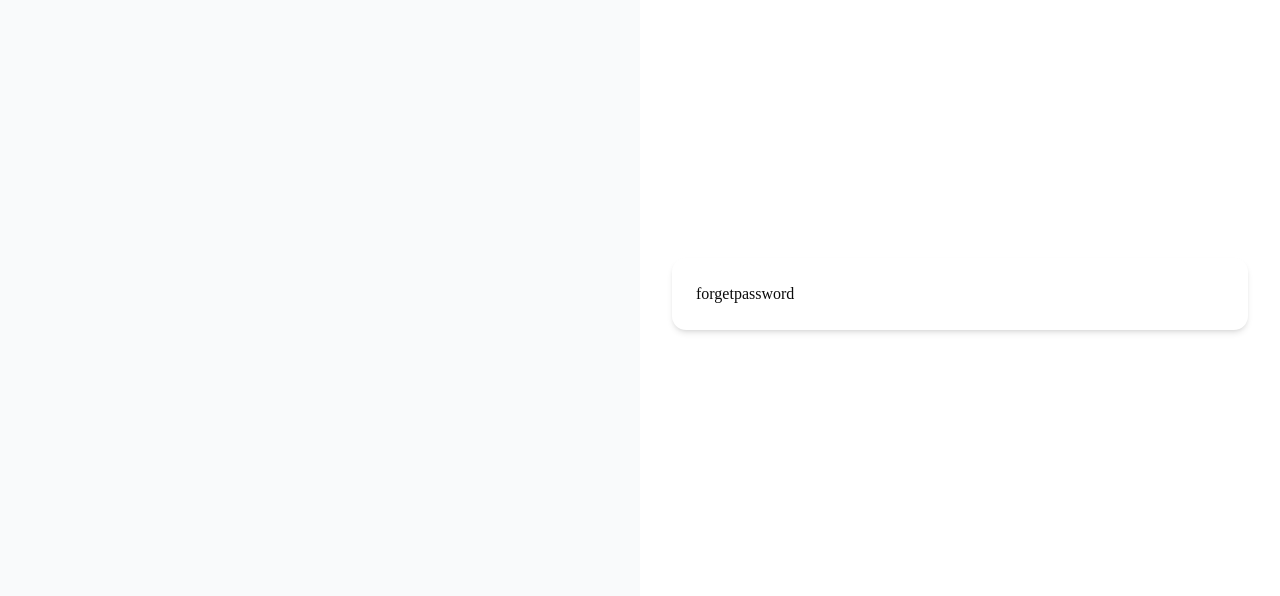
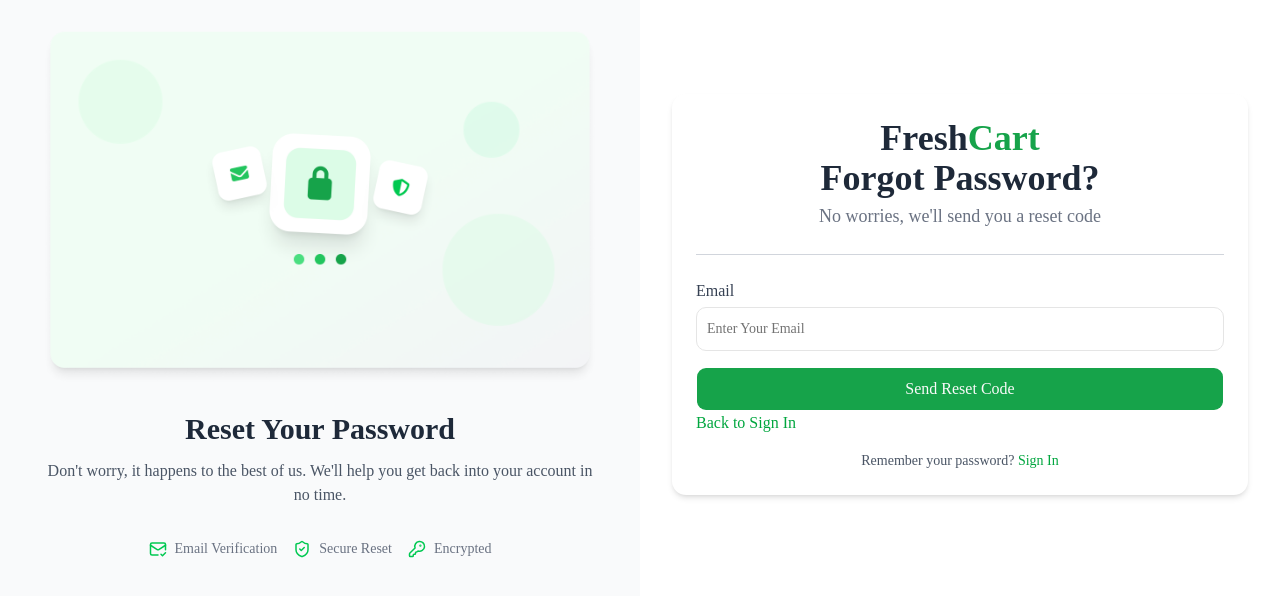
Before and after one commit to SamarZeinah/E-commerce, a Next.js app: page /Authentication/forgot-password in a window 1280 px wide. Shown: the part 106-702 px from the top of the page. Built offline with nearby package versions, Linux system fonts and the light colour scheme.

Commit message:
Forget Pass

```diff
--- a/src/app/Authentication/Login/page.tsx
+++ b/src/app/Authentication/Login/page.tsx
@@ -179,7 +179,7 @@
       <p className="text-center text-sm text-gray-600 mt-4">
         New to FreshCart?{" "}
         <a
-          href="/Authentication/register"
+          href="/Authentication/Register"
           className="text-green-600 font-medium hover:underline"
         >
           Create an account
--- a/src/app/Authentication/Register/page.tsx
+++ b/src/app/Authentication/Register/page.tsx
@@ -243,7 +243,7 @@
       <p className="text-center text-sm text-gray-600 mt-4">
         Already have an account?{" "}
         <a
-          href="/Authentication/login"
+          href="/Authentication/Login"
           className="text-green-600 font-medium hover:underline"
         >
           Sign In
--- a/src/app/Authentication/forgot-password/page.tsx
+++ b/src/app/Authentication/forgot-password/page.tsx
@@ -1,10 +1,131 @@
 'use client';
-import React from 'react'
+import { Button } from '@/components/ui/button';
+import { Input } from '@/components/ui/input';
+import axiosInstance from '@/lib/axios';
+import { AxiosError } from 'axios';
+import { useFormik } from 'formik';
+import { useRouter } from "next/navigation";
+
+import React, { useState } from 'react'
+import toast from 'react-hot-toast';
+import * as Yup from "yup";
+
+
+
+type ForgetValues = {
+  email: string;
+};
 
 const page = () => {
+
+    const router = useRouter();
+ const validationSchema = Yup.object({
+    email: Yup.string()
+      .email("Invalid email format")
+      .required("Email is required"),
+
+  });
+
+   const RegisterFormikOBJ = useFormik({
+      initialValues: {
+        email: ""
+
+      },
+      onSubmit: async (values: ForgetValues) => {
+      console.log(values);
+      try {
+        const { data } = await axiosInstance.post("/auth/forgotPasswords", values);
+
+        toast.success(" successfully 🎉");
+        router.push("/auth/resetPassword");
+        console.log(data);
+      } catch (error) {
+        const err = error as AxiosError<{ message: string }>;
+
+        toast.error(err.response?.data?.message || "Something went wrong ❌");
+        console.log(error);
+      }
+    },
+
+    validationSchema,
+  });
+
+
+
+
   return (
     <div>
-      forgetpassword
+      <div className="text-center mb-6">
+        {/* TITLE */}
+        <h1 className="text-4xl font-bold text-[#1E2939]">
+          <span className="block">
+            Fresh<span className="text-[#16A34A]">Cart</span>
+          </span>
+
+          <span className="block">Forgot Password?</span>
+        </h1>
+
+        {/* SUBTITLE */}
+        <p className="text-lg text-gray-500 mt-1">
+          No worries, we'll send you a reset code
+        </p>
+
+
+      </div>
+      <div className="flex items-center my-6">
+        <div className="flex-1 h-px bg-gray-300"></div>
+
+
+
+        <div className="flex-1 h-px bg-gray-300"></div>
+      </div>
+      <form onSubmit={RegisterFormikOBJ.handleSubmit} className="space-y-4">
+        {/* EMAIL */}
+        <div className="flex flex-col gap-1">
+          <label className="text-base font-medium text-gray-700">Email</label>
+
+          <Input
+            name="email"
+            placeholder="Enter Your Email"
+            value={RegisterFormikOBJ.values.email}
+            onChange={RegisterFormikOBJ.handleChange}
+            onBlur={RegisterFormikOBJ.handleBlur}
+            className="h-11 text-base"
+          />
+
+          {RegisterFormikOBJ.touched.email &&
+            RegisterFormikOBJ.errors.email && (
+              <p className="text-red-500 text-sm">
+                {RegisterFormikOBJ.errors.email}
+              </p>
+            )}
+        </div>
+
+
+
+        <Button
+          type="submit"
+          className="w-full h-11 text-base font-medium bg-[#16A34A] hover:bg-[#12833A] transition-colors duration-200 cursor-pointer"
+        >
+         Send Reset Code
+        </Button>
+      </form>
+
+       <a
+          href="/Authentication/Login"
+          className="text-green-600 font-medium hover:underline"
+        >
+          Back to Sign In
+        </a>
+      <p className="text-center text-sm text-gray-600 mt-4">
+       Remember your password?{" "}
+        <a
+          href="/Authentication/Login"
+          className="text-green-600 font-medium hover:underline"
+        >
+          Sign In
+        </a>
+      </p>
     </div>
   )
 }
--- a/src/app/_components/LeftSide/LeftSide.tsx
+++ b/src/app/_components/LeftSide/LeftSide.tsx
@@ -18,6 +18,7 @@
 
   const isLogin = pathname.toLowerCase().includes("login");
   const isRegister = pathname.toLowerCase().includes("register");
+  const isForgetpassword = pathname.toLowerCase().includes("/forgot-password");
 const isResetPassword = pathname.toLowerCase().includes("reset-password");
 
   return (
@@ -155,7 +156,7 @@
         </>
       )}
       {
-        isResetPassword &&(<>
+        isResetPassword || isForgetpassword &&(<>
         <div className="flex flex-col items-center max-w-xl w-full">
 
       {/* IMAGE */}
```
